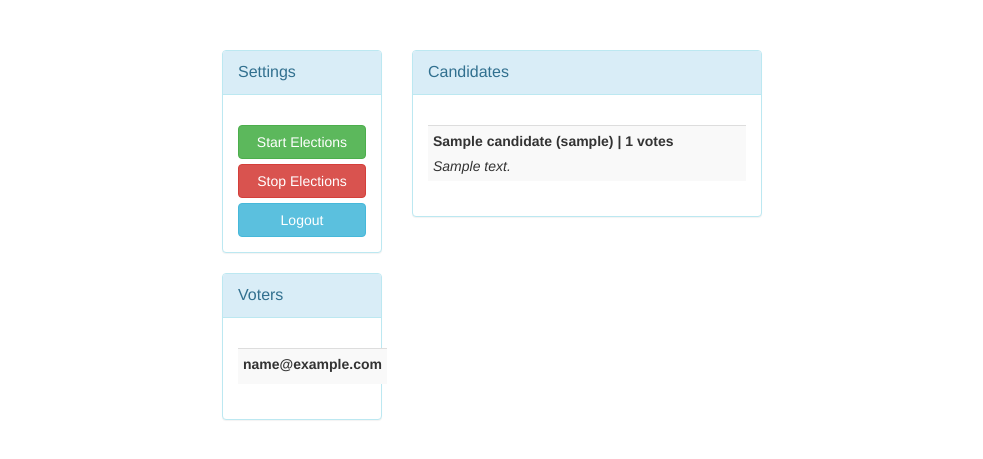
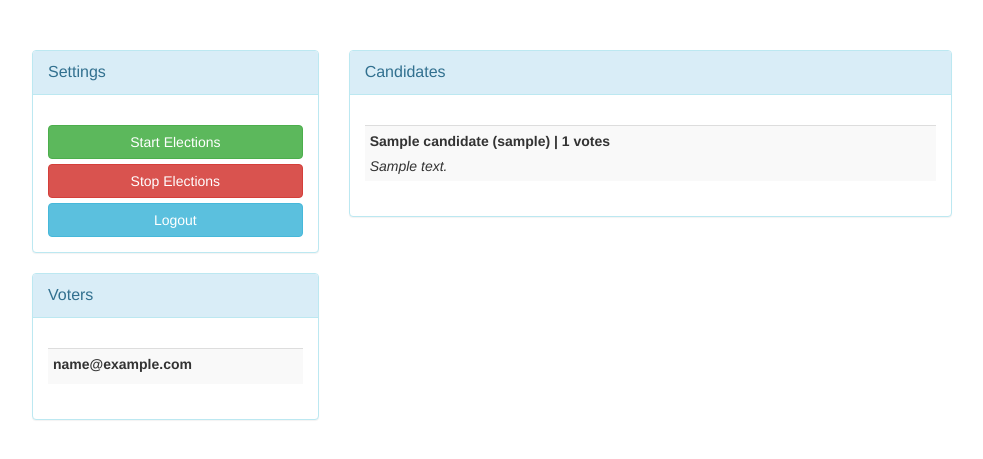
Before and after one commit to sonroyaalmerol/django-election-site, a Django app: template templates/dashboard.html in a window 1280 px wide. Shown: the top 459 px of the page, without its empty margins (148-1131 px from the left). Run offline with Django 3.2, Linux system fonts and the light colour scheme; the template is opened without the code that fills it: values that come from a table or form of the project are taken from there, others are empty; tables that the repository leaves empty hold one stand-in row (values such as "Sample post"); some libraries are stand-ins or nearby versions.

Commit message:
fix layout dashboard

```diff
--- a/templates/dashboard.html
+++ b/templates/dashboard.html
@@ -18,7 +18,7 @@
 </head>
 <body>
 	<div class="container">
-		 <div id="loginbox" style="margin-top:50px;" class="mainbox col-md-6 col-md-offset-3 col-sm-8 col-sm-offset-2">
+		 <div id="loginbox" style="margin-top:50px;" class="mainbox col-md-10 col-md-offset-1 col-sm-10 col-sm-offset-1">
 			 {% for message in messages %}
 						<div class="alert alert-{{ message.tags }}">{{ message }}</div>
 				{% endfor %}
```
